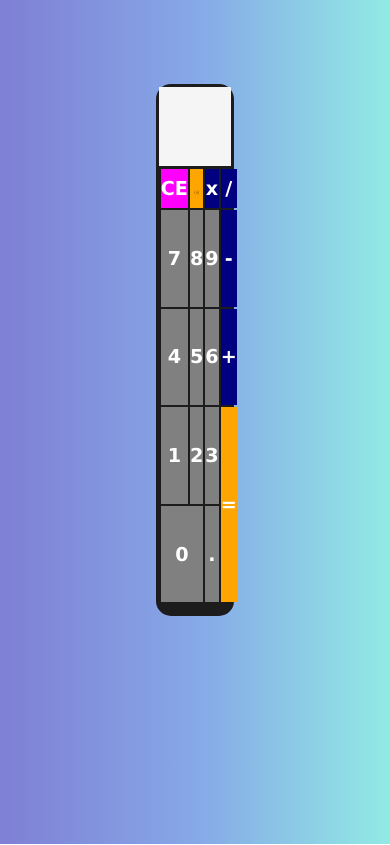
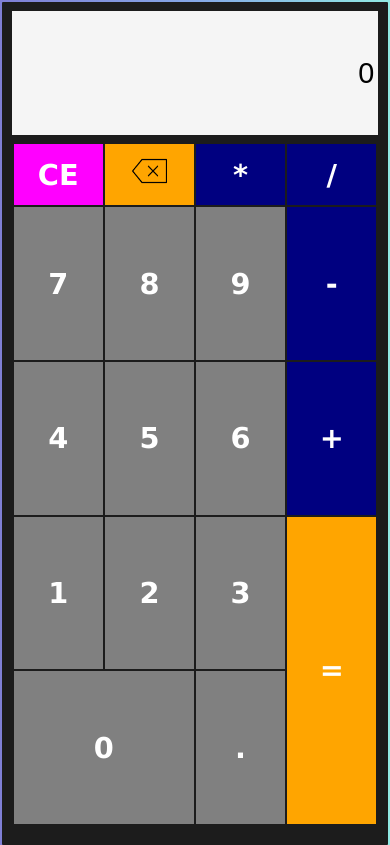
Before and after one commit to brenoaraujolima/quarantine-mini-projects, a plain HTML site: page calculator/calculador.html in a window 390 px wide. Both pictures are taken after a click on the element "CE". Drawn offline with Linux system fonts and the light colour scheme.

Commit message:
adicionando responsividade

```diff
--- a/calculator/calculador.html
+++ b/calculator/calculador.html
@@ -7,12 +7,12 @@
     </head>
     <body>
         <main class="calculator">
-            <input class="display" type="text" autocomplete="off">
+            <input class="display" type="text" value="0" autocomplete="off">
             <table >
                 <tr class=" firsts header-buttons">
                     <td id="ce">CE</td>
                     <td id="delete"><img src="x-button.png"></td>
-                    <td class="number operator">x</td>
+                    <td class="number operator">*</td>
                     <td class="number operator">/</td>
                 </tr>
                 <tr class="firsts line2">
--- a/calculator/script.js
+++ b/calculator/script.js
@@ -17,8 +17,9 @@ function adicionarEventos() {
 function numeros() {
     numerosOperadores.forEach( elemento => {
         elemento.addEventListener("click", () => {
-            conteudo = conteudo + elemento.innerHTML;
+            conteudo = conteudo.concat(elemento.innerHTML);
             display.setAttribute("value", conteudo);
+
         });
     });
 }
@@ -26,7 +27,7 @@ function numeros() {
 function apagarTudo() {
     ce.addEventListener("click", () => {
         conteudo = "";
-        display.setAttribute("value", "");
+        display.setAttribute("value", "0");
     })
 }
 
--- a/calculator/style.css
+++ b/calculator/style.css
@@ -31,7 +31,6 @@ table, tr, td {
     border: 1px solid black;
     /* border-collapse: collapse; */
 }
-
 table {
     position: relative;
     width: 100%;
@@ -43,7 +42,6 @@ table {
     font-family: Verdana, Geneva, Tahoma, sans-serif;
     color: white;
     border-spacing: 2px;
-
 }
 tr {
     height: 20%;
@@ -54,7 +52,9 @@ tr {
 td {
     border: none;
 }
-
+tr:hover {
+    background-color: #B0C4DE;
+}
 .header-buttons {
     position: relative;
     background-color: #FF00FF;
@@ -65,27 +65,39 @@ td {
 #delete {
     background-color: orange;
 }
-
 #delete img {
     position: relative;
     width:40%;
     height: 30%:
 }
-
 .header-buttons td {
     width: 22%;
 }
-
 .line2, .line3 {
     text-align: center;
     font-weight: bold;
     background-color: grey;
 }
-
 .operator {
     background-color:#000080;
 }
-
 #equal {
     background-color: orange;
 }
+
+@media only screen and (max-width: 800px) {
+    main {
+        width: 99%;
+        height: 99.9%;
+        top:0.2%;
+        padding: 2.5%;
+        border-radius: 1px;
+    }
+    table {font-size: 1.8em;}
+    .display {font-size: 1.8em;}
+}
+@media only screen and (max-width: 800px) and (orientation:landscape) {
+    main {width: 70%;}
+    table {font-size: 1.3em;}
+    .display {font-size: 1.4em;}
+}
```
